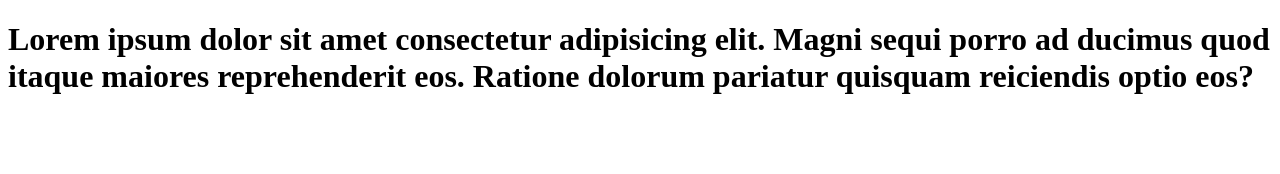
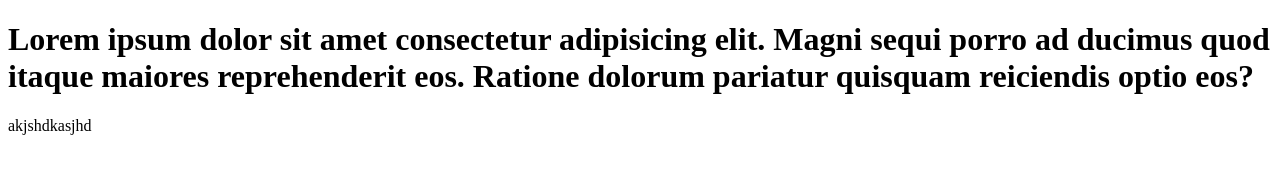
Before and after one commit to DimitarGeorgiev95/test-repo, a plain HTML site: page index.html in a window 1280 px wide. Drawn offline with Linux system fonts and the light colour scheme.

Commit message:
winds of change1

```diff
--- a/index.html
+++ b/index.html
@@ -7,5 +7,6 @@
 </head>
 <body>
   <h1>Lorem ipsum dolor sit amet consectetur adipisicing elit. Magni sequi porro ad ducimus quod itaque maiores reprehenderit eos. Ratione dolorum pariatur quisquam reiciendis optio eos?</h1>
+  <p>akjshdkasjhd</p>
 </body>
 </html>
```
